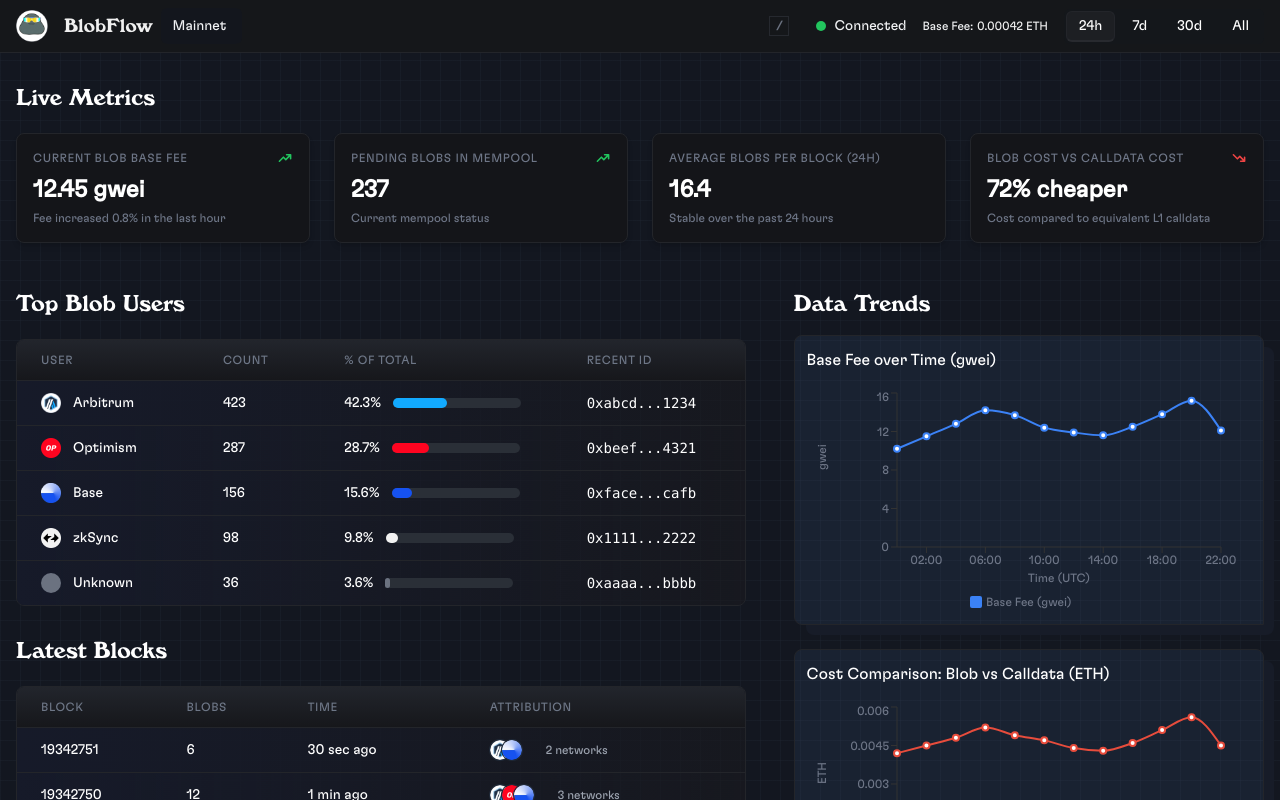
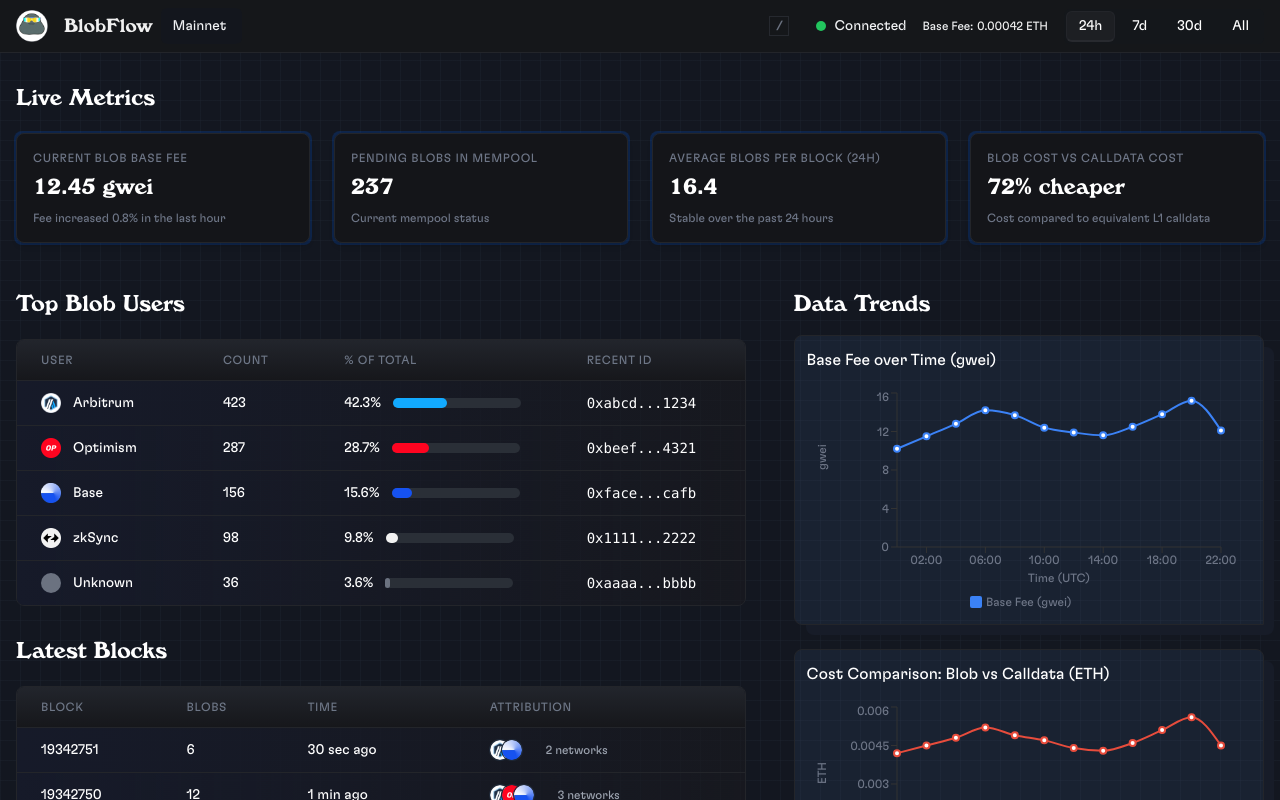
Before and after one commit to douvy/blob-flow, a Next.js app: page / in a window 1280 px wide. Shown: the top 800 px of the page. Built offline with nearby package versions, Linux system fonts and the light colour scheme.

Commit message:
Improve Live Metrics cards design

```diff
--- a/src/app/globals.css
+++ b/src/app/globals.css
@@ -36,7 +36,7 @@
   body {
     @apply text-bodyText bg-background font-gt-flexa;
     background-image: linear-gradient(rgba(50, 60, 80, 0.15) 1px, transparent 1px),
-                      linear-gradient(90deg, rgba(50, 60, 80, 0.15) 1px, transparent 1px);
+                      linear-gradient(90deg, rgba(50, 60, 80, 0.25) 1px, transparent 1px);
     background-size: 20px 20px;
   }
 }
--- a/src/components/LiveMetrics.tsx
+++ b/src/components/LiveMetrics.tsx
@@ -35,7 +35,7 @@
   return (
     <section>
       <h2 className="text-2xl font-windsor-bold text-white mb-4">Live Metrics</h2>
-      <div className="grid grid-cols-1 md:grid-cols-2 lg:grid-cols-4 gap-6">
+      <div className="grid grid-cols-2 md:grid-cols-2 lg:grid-cols-4 gap-6">
         {metrics.map((metric, index) => (
           <MetricCard
             key={index}
--- a/src/components/MetricCard.tsx
+++ b/src/components/MetricCard.tsx
@@ -11,27 +11,24 @@
 
 export default function MetricCard({ title, value, trend = 'neutral', description }: MetricCardProps) {
   return (
-    <div className="bg-[#141519] rounded-lg p-4 shadow-md transition-all hover:shadow-lg border border-divider">
+    <div className="relative h-full">
+      {/* Blue outer glow/border */}
+      <div className="absolute -inset-[2px] rounded-lg bg-[#0751c5]/25"></div>
+
+      <div className="relative bg-[#141519] rounded-lg p-4 shadow-md transition-all hover:shadow-lg border border-divider h-full">
         <div className="flex justify-between items-start mb-2">
           <h3 className="text-secondaryText font-medium text-xs uppercase tracking-wider">{title}</h3>
           {trend === 'up' && (
-          <span className="text-green-500">
-            <svg xmlns="http://www.w3.org/2000/svg" className="h-4 w-4" viewBox="0 0 20 20" fill="currentColor">
-              <path fillRule="evenodd" d="M12 7a1 1 0 110-2h5a1 1 0 011 1v5a1 1 0 11-2 0V8.414l-4.293 4.293a1 1 0 01-1.414 0L8 10.414l-4.293 4.293a1 1 0 01-1.414-1.414l5-5a1 1 0 011.414 0L11 10.586 14.586 7H12z" clipRule="evenodd" />
-            </svg>
-          </span>
+            <i className="fa-regular fa-arrow-up-right text-green-400" aria-hidden="true"></i>
           )}
           {trend === 'down' && (
-          <span className="text-red-500">
-            <svg xmlns="http://www.w3.org/2000/svg" className="h-4 w-4" viewBox="0 0 20 20" fill="currentColor">
-              <path fillRule="evenodd" d="M12 13a1 1 0 100 2h5a1 1 0 001-1v-5a1 1 0 10-2 0v2.586l-4.293-4.293a1 1 0 00-1.414 0L8 9.586l-4.293-4.293a1 1 0 00-1.414 1.414l5 5a1 1 0 001.414 0L11 9.414 14.586 13H12z" clipRule="evenodd" />
-            </svg>
-          </span>
+            <i className="fa-regular fa-arrow-down-right text-red-400" aria-hidden="true"></i>
           )}
         </div>
         <div>
-        <p className="text-2xl font-semibold text-white">{value}</p>
+          <p className="text-2xl font-windsor-bold text-white">{value}</p>
           {description && <p className="text-xs mt-1 text-secondaryText">{description}</p>}
+        </div>
       </div>
     </div>
   );
```
Lines whose indentation alone changed are shown as unchanged.
